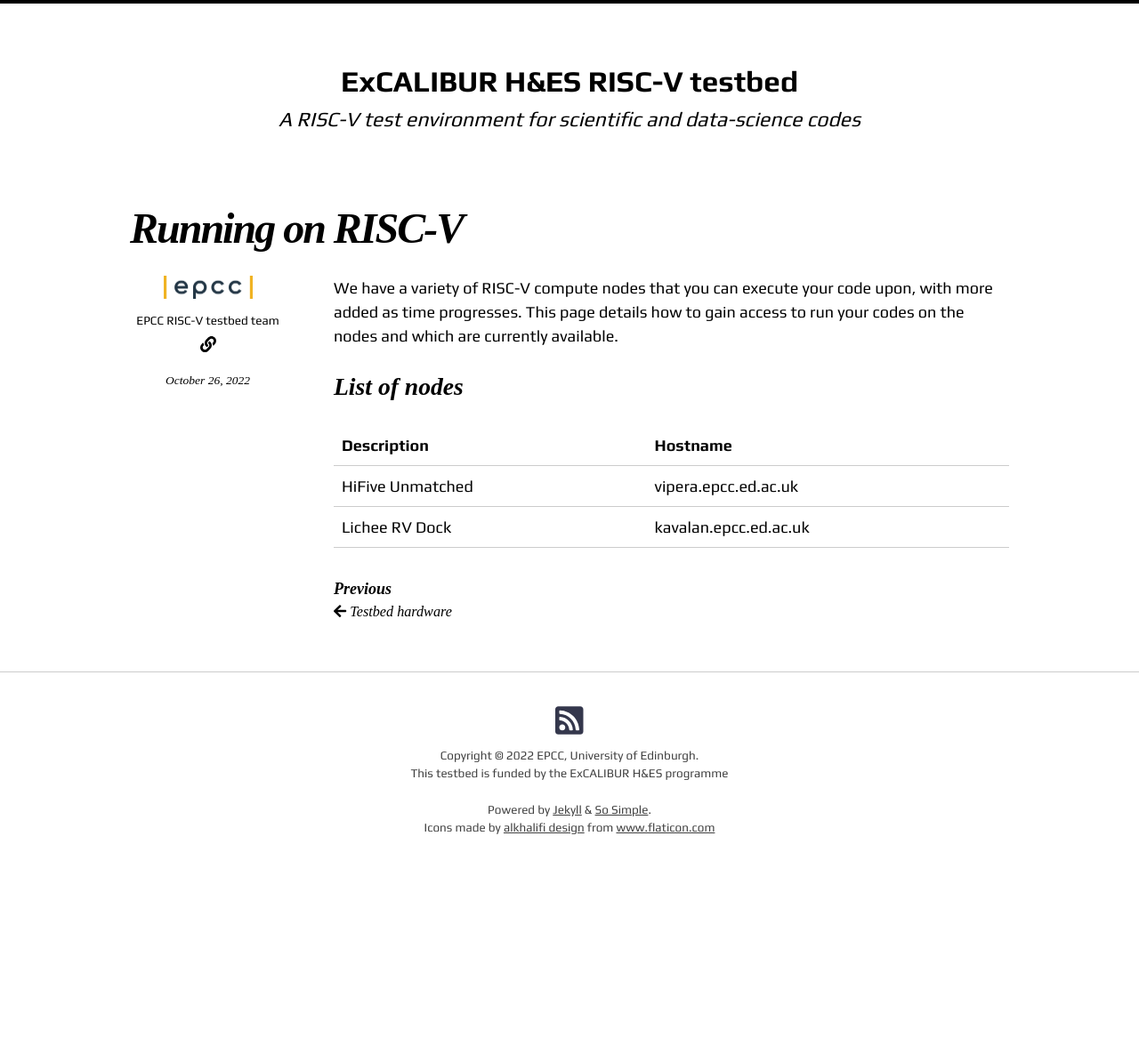
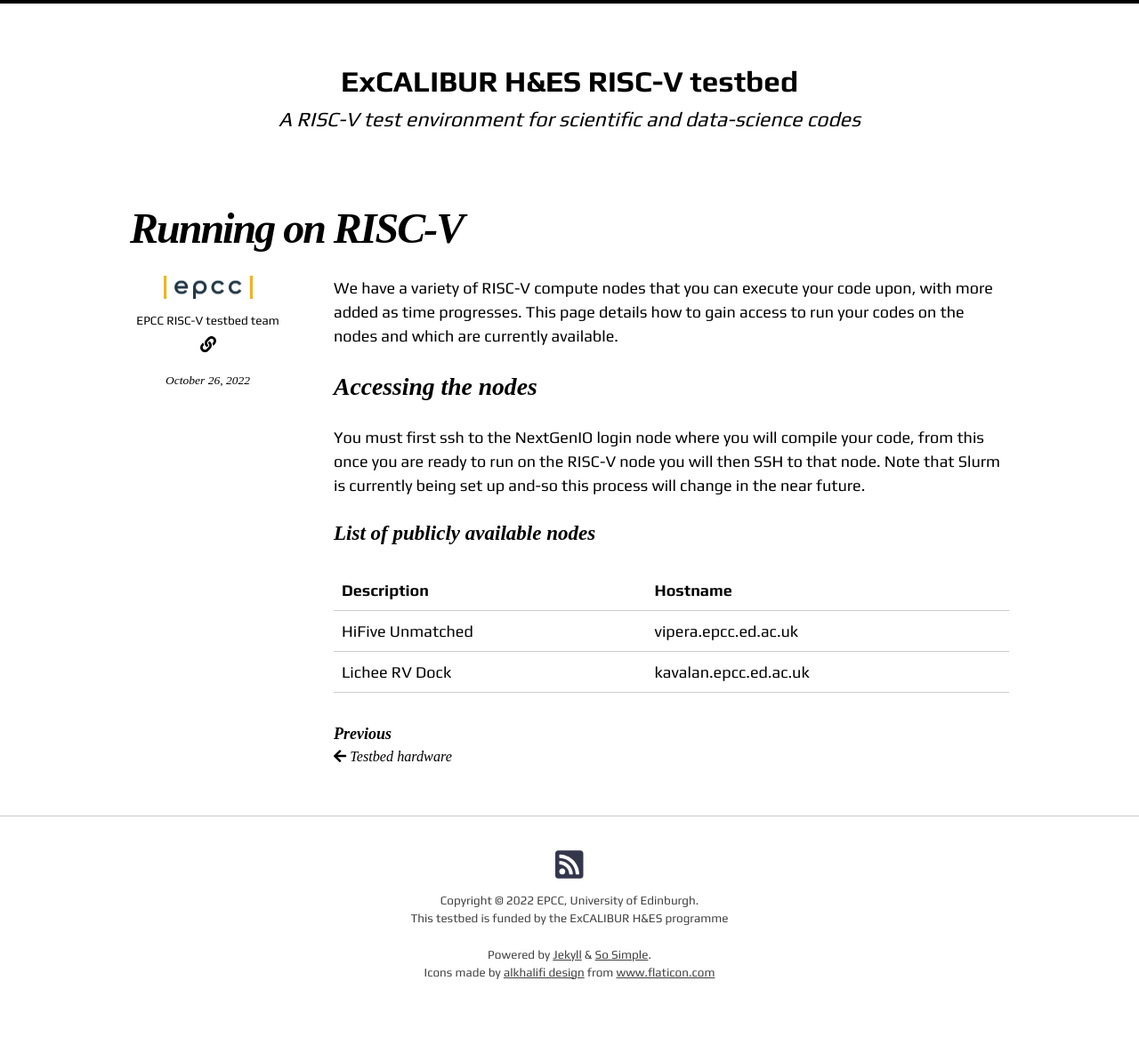
Before and after one commit to RISCVtestbed/riscvtestbed.github.io, a Jekyll site: the page built from _documentation/running_riscv.md, in a window 1280 px wide. Shown: the whole page at 89% size. Built offline with Jekyll 4.4.1, drawn with Linux system fonts in a browser that asks for light colours; nearby versions of some CDN libraries; before the commit the page ends 1012 px from its top, so only the background shows below that.

Commit message:
Update running_riscv.md

```diff
--- a/_documentation/running_riscv.md
+++ b/_documentation/running_riscv.md
@@ -6,7 +6,11 @@ icon_alt: Sign post
 
 We have a variety of RISC-V compute nodes that you can execute your code upon, with more added as time progresses. This page details how to gain access to run your codes on the nodes and which are currently available.
 
-## List of nodes
+## Accessing the nodes
+
+You must first ssh to the NextGenIO login node where you will compile your code, from this once you are ready to run on the RISC-V node you will then SSH to that node. Note that Slurm is currently being set up and-so this process will change in the near future.
+
+### List of publicly available nodes
 
 | Description  | Hostname |
 | ------------- | ------------- |
```
